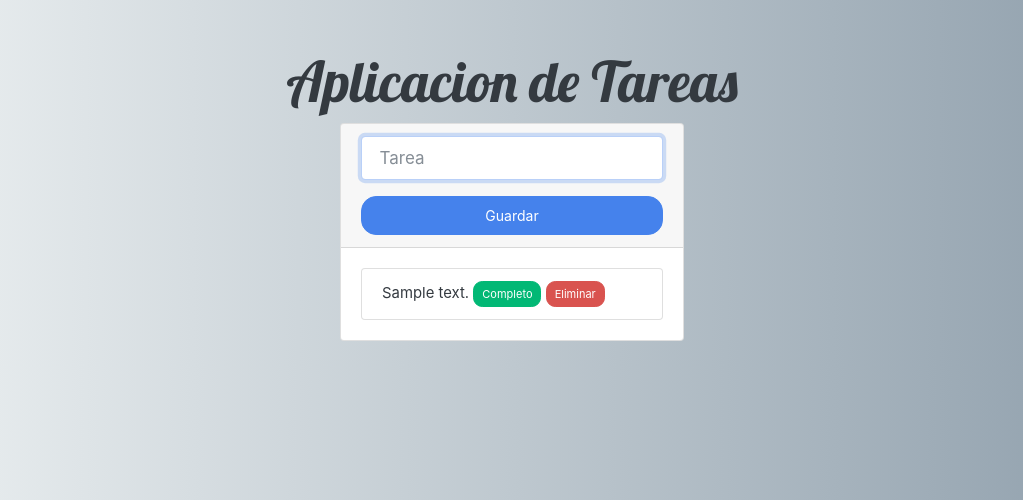
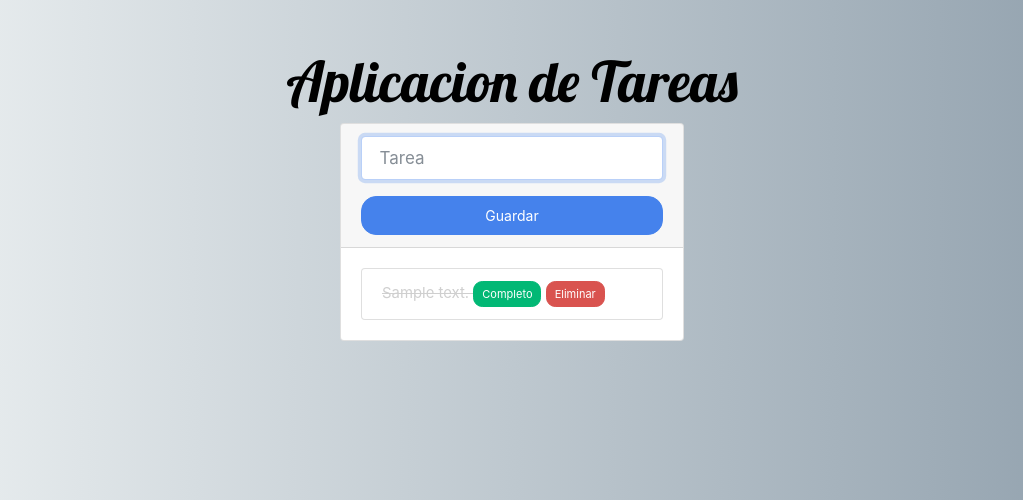
Before and after one commit to jecs580/flask-crud-sqlite3, a Flask app: page / in a window 1280 px wide. Shown: the top 500 px of the page, without its empty margins (128-1151 px from the left). Run offline with Flask 2, Linux system fonts and the light colour scheme; tables that the repository leaves empty hold one stand-in row (values such as "Sample post").

Commit message:
Dando funcionalidad al boton de Completo

```diff
--- a/app.py
+++ b/app.py
@@ -29,8 +29,14 @@ def create():
     db.session.commit()  # Especificamos a la DB que terminamos de hacer operaciones
     return redirect(url_for('home'))  # Redireccionamos a la ruta raiz usando jinja2, tambien funciona asi redirect('/')
 
+@app.route('/done/<id>')
+def done(id):
+    task = Task.query.filter_by(id=int(id)).first()
+    task.done = not(task.done)  # Invertimos el valor por cada llamada.
+    db.session.commit()
+    return redirect(url_for('home'))
 @app.route('/delete/<id>')  # Colocamos el id entre corchetes indicando que se debe enviar como parametro
-def delete(id: int):
+def delete(id):
     task = Task.query.filter_by(id=int(id)).delete()  # Buscamos la traera y lo eliminamos.
     db.session.commit()
     return redirect(url_for('home'))
--- a/static/main.css
+++ b/static/main.css
@@ -2,8 +2,13 @@ body{
     background: #8e9eab;  /* fallback for old browsers */
     background: -webkit-linear-gradient(to right, #eef2f3, #8e9eab);  /* Chrome 10-25, Safari 5.1-6 */
     background: linear-gradient(to right, #eef2f3, #8e9eab); /* W3C, IE 10+/ Edge, Firefox 16+, Chrome 26+, Opera 12+, Safari 7+ */
-
+    color: black;
 }
 .title{
     font-family: 'Lobster', cursive;
 }
+
+.done{
+    text-decoration: line-through;
+    color: #cfcfcf;
+}
--- a/templates/index.html
+++ b/templates/index.html
@@ -24,7 +24,8 @@
                         <form action="/create-task" method="POST">
                             <!-- Llamamos al endpoint '/craete-task' -->
                             <div class="form-group">
-                                <input type="text" name="tarea" placeholder="Tarea" class="form-control" autofocus id="">
+                                <input type="text" name="tarea" placeholder="Tarea" class="form-control" autofocus
+                                    id="">
                             </div>
                             <button type="submit" class="btn btn-primary btn-block">Guardar</button>
                         </form>
@@ -32,11 +33,15 @@
                     <div class="card-body">
                         <ul class="list-group">
                             {% for task in tasks %}
-                                <li class="list-group-item">
+                            <li class="list-group-item">
+                                <span class="{% if task.done %}
+                                                done
+                                            {% endif %}">
                                     {{task.content}}
-                                    <a href="" class="btn btn-success btn-sm">Completo</a>
-                                    <a href="/delete/{{task.id}}" class="btn btn-danger btn-sm">Eliminar</a>
-                                </li>
+                                </span>
+                                <a href="/done/{{task.id}}" class="btn btn-success btn-sm">Completo</a>
+                                <a href="/delete/{{task.id}}" class="btn btn-danger btn-sm">Eliminar</a>
+                            </li>
                             {% endfor %}
                         </ul>
                     </div>
```
